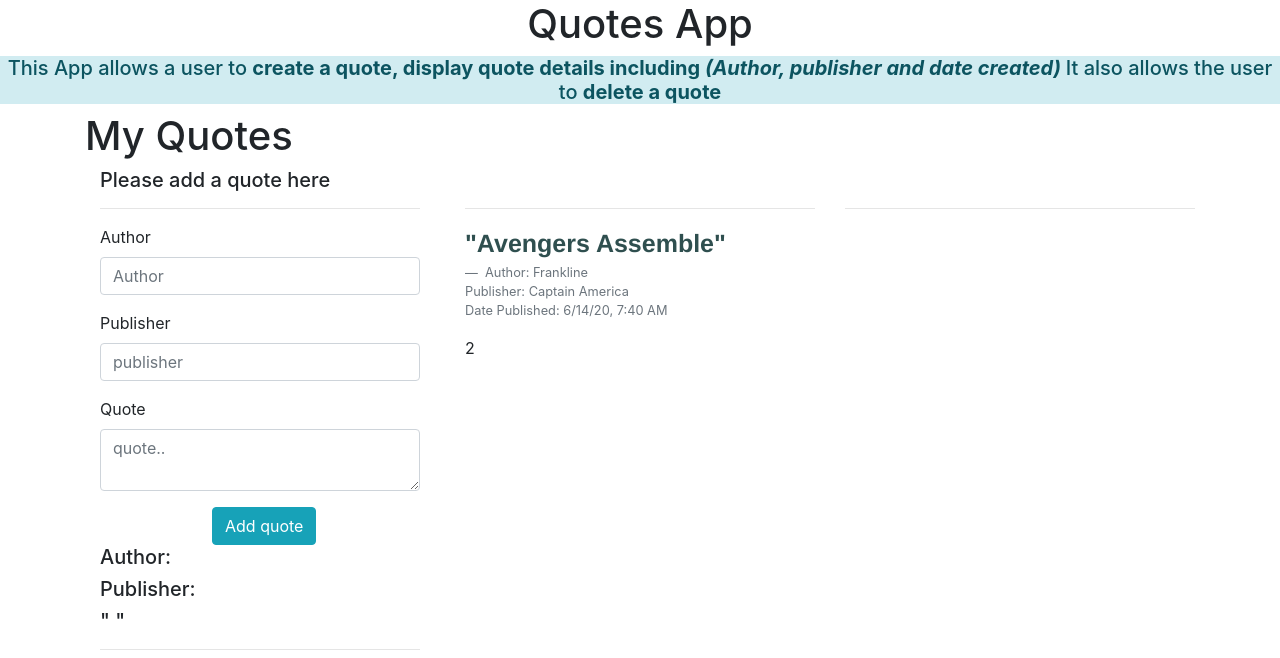
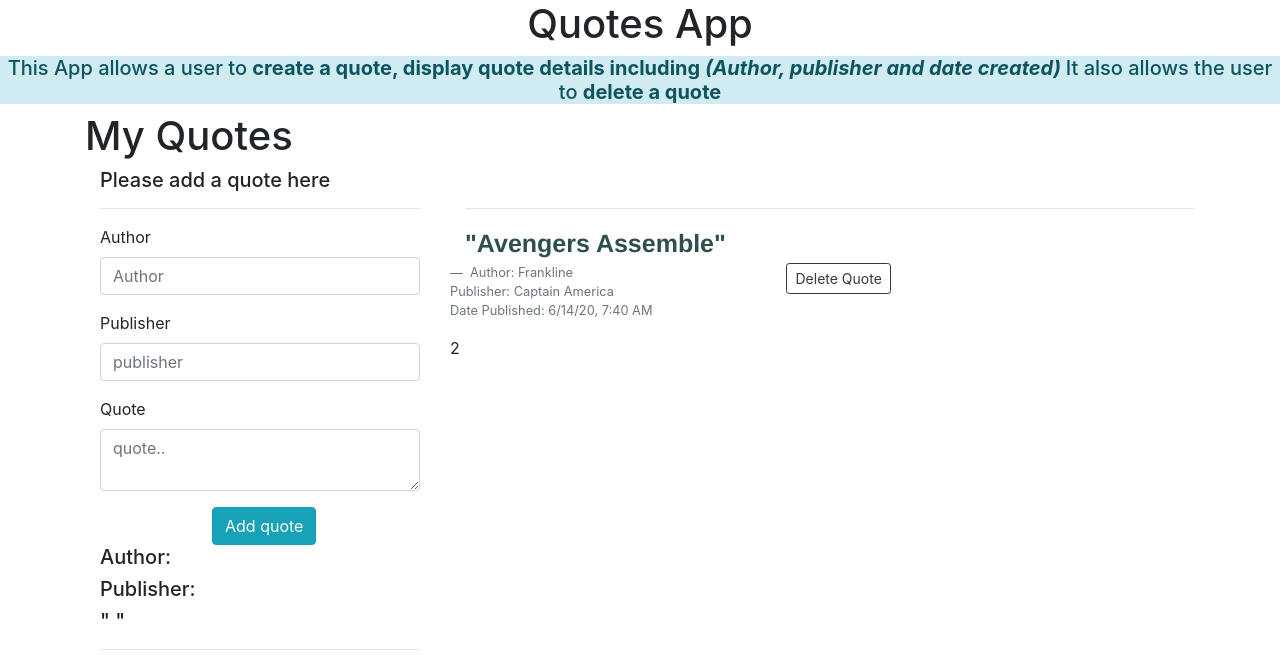
Before and after one commit to frank7841/Quotes, an Angular app: page / in a window 1280 px wide. Shown: the top 658 px of the page. Built offline with nearby package versions, Linux system fonts and the light colour scheme.

Commit message:
calling delete quote function--

```diff
--- a/src/app/myquotes/myquotes.component.html
+++ b/src/app/myquotes/myquotes.component.html
@@ -4,18 +4,13 @@
         <div class="col-md-4">
             <app-quote-form></app-quote-form>
         </div>
-        <div class="col-md-4">
+        <div class="col-md-8">
             <br>
             <hr>
             <div *ngFor='let quote of quotes ;let i = index'>
-                <p><span id="quotes">"{{quote.quote}}"</span> <br><blockquote class="blockquote-footer"> Author: {{quote.author}}<br>Publisher: {{quote.publisher}}<br>Date Published: {{quote.dateCreated  | date:'short'}}</blockquote></p>
-                <p>{{quote.voteCount}}</p>
+                <p><span id="quotes">"{{quote.quote}}"</span> <br>
+                    <app-quote-details [quote]='quote'(isViewed)='quoteDelete($event,i)'></app-quote-details></p>
             </div>
         </div>
-        <div class="col-md-4">
-            <br>
-            <hr>
-        </div>
-
     </div>
 </div>
--- a/src/app/myquotes/myquotes.component.ts
+++ b/src/app/myquotes/myquotes.component.ts
@@ -9,6 +9,14 @@ export class MyquotesComponent implements OnInit {
   quotes: MyQuote[] = [
     new MyQuote (1,'Frankline','Avengers Assemble','Captain America',2,new Date()),
   ]
+  quoteDelete(isComplete, index){
+    if(isComplete){
+    let toDelete = confirm(`Are you syre you want to delete ${this.quotes[index].author}?` );
+    if (toDelete) {
+      this.quotes.splice(index,1);
+      }
+    }
+  }
   constructor() { }
 
   ngOnInit(): void {
```
